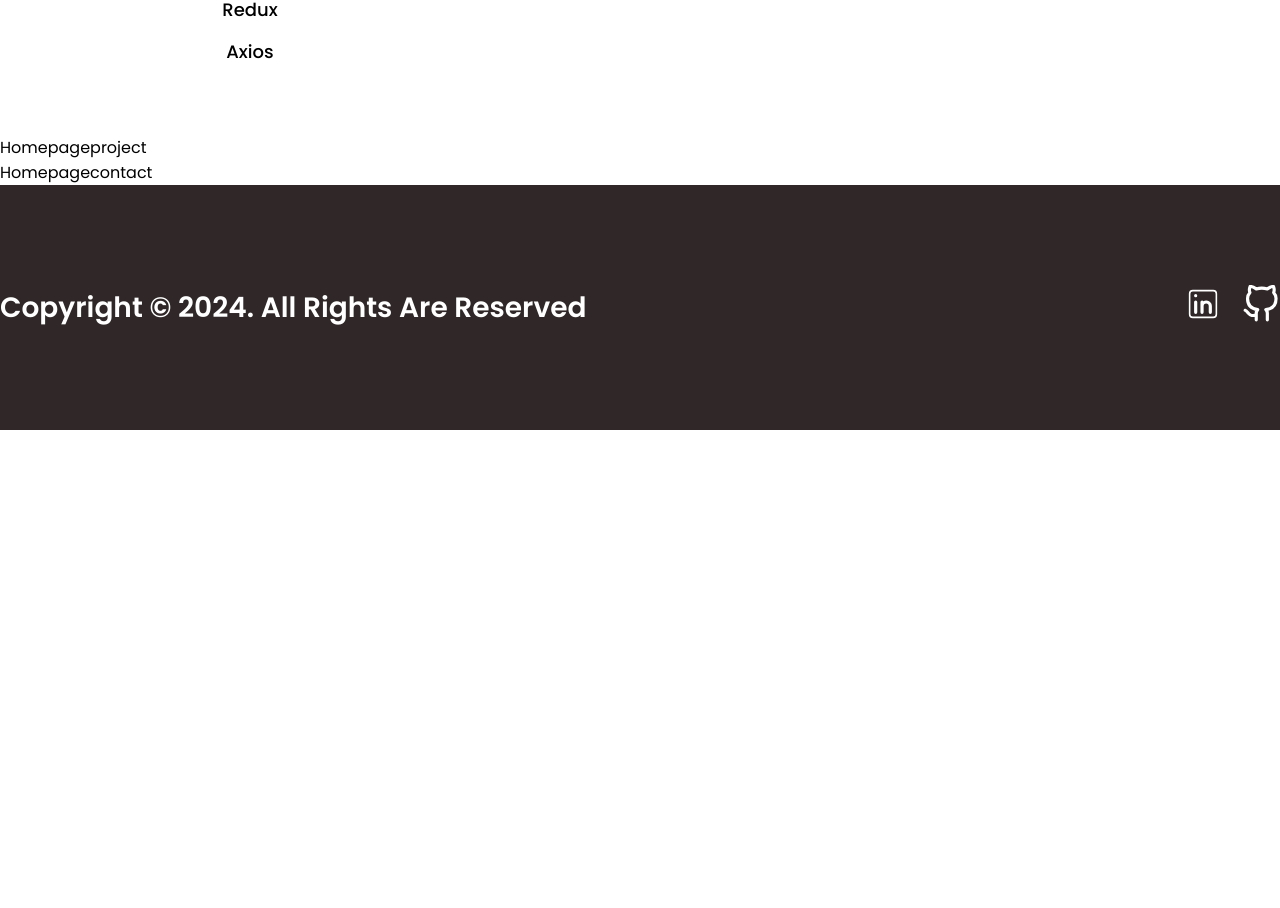
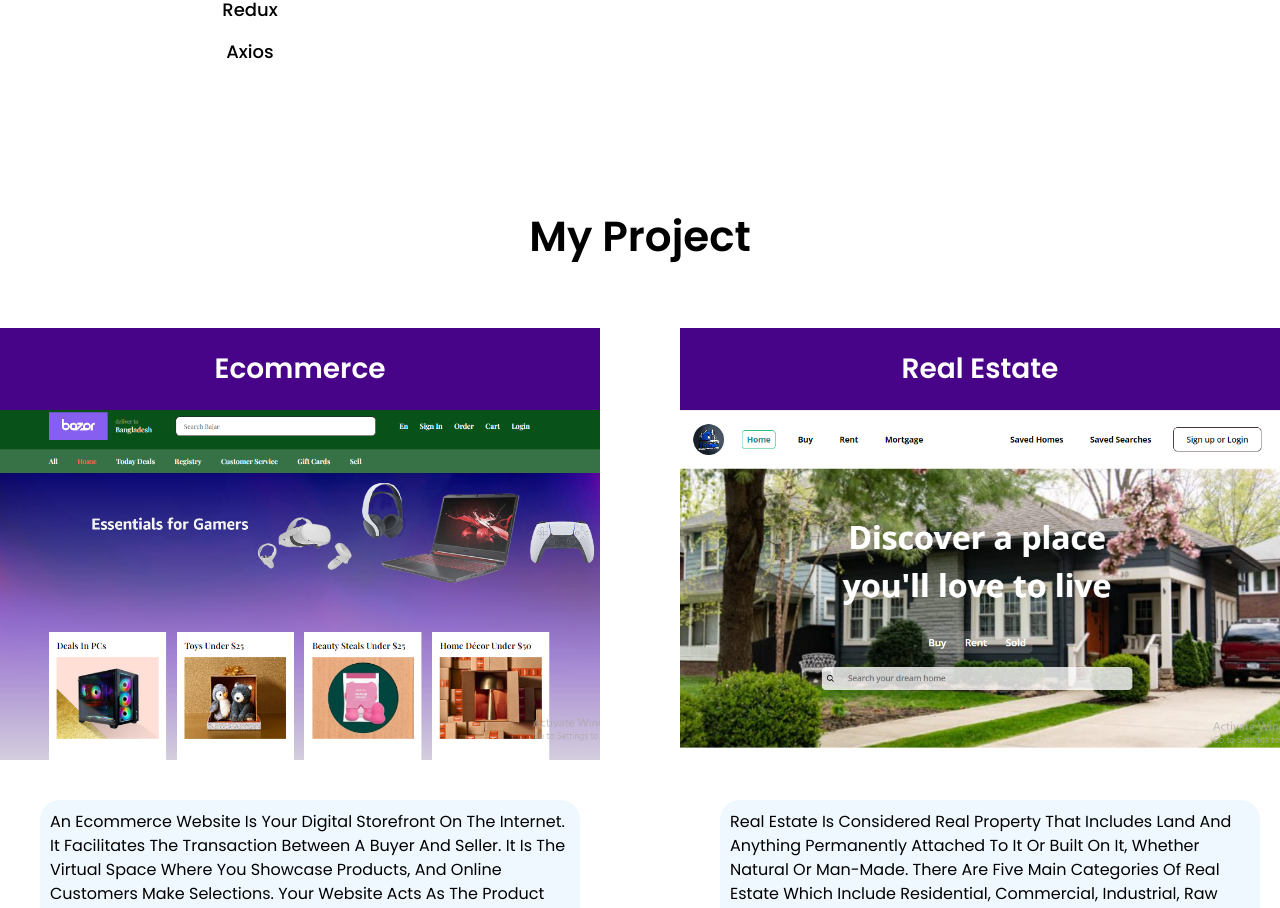
Before and after one commit to yeasin5060/my-frontend-portfolio, a React (Vite) app: page / in a window 1280 px wide. Shown: the part 1893-2801 px from the top of the page. Before the commit the page ends 2323 px from the top, so only its background shows below. Built offline with nearby package versions, Linux system fonts and the light colour scheme.

Commit message:
add homepageproject section

```diff
--- a/src/pages/Homepage/Homepagecontact/Homepagecontact.jsx
+++ b/src/pages/Homepage/Homepagecontact/Homepagecontact.jsx
@@ -1,8 +1,9 @@
 import React from 'react'
+
 
 function Homepagecontact() {
   return (
-    <div>Homepagecontact</div>
+    <></>
   )
 }
 
--- /dev/null
+++ b/src/pages/Homepage/Homepageproject/Homepageproject.css
@@ -0,0 +1,88 @@
+#home_project{
+    padding: 70px 0;
+    background: #fff;
+}
+.home_project_wrapper_heading{
+    font-size: 42px;
+    font-weight: 600;
+    color:#000;
+    text-transform: capitalize;
+    text-align: center;
+    line-height: 150%;
+    margin-bottom: 60px;
+}
+.home_project_wrapper_flex{
+    display: flex;
+    justify-content: space-between;
+    flex-wrap: wrap;
+    gap: 80px;
+}
+.home_project_wrapper_contant_image_box{
+    width: 600px;
+    background: #fff;
+    transition: all linear 0.3s;
+    padding-bottom: 40px;
+}
+.home_project_wrapper_contant_image_box:hover{
+    transform: translateY(-10px);
+    -webkit-box-shadow: 0px 0px 7px 0px rgba(0,0,0,0.75);
+    -moz-box-shadow: 0px 0px 7px 0px rgba(0,0,0,0.75);
+    box-shadow: 0px 0px 7px 0px rgba(0,0,0,0.75);
+}
+.home_project_wrapper_contant_box{
+    width: 100%;
+    text-align: center;
+    padding: 20px 0;
+    background: rgb(72, 4, 136);
+}
+.home_project_wrapper_contant_heading{
+    font-size: 28px;
+    font-weight: 600;
+    color:#fff;
+    text-transform: capitalize;
+    line-height: 150%;
+}
+.home_project_wrapper_image_box{
+    width: 100%;
+    height: 350px;
+    object-fit: cover;
+    margin-bottom: 40px;
+}
+.home_project_wrapper_image_box img{
+    width: 100%;
+    height: 100%;
+    object-fit: cover;
+}
+.home_project_wrapper_pera_box{
+    margin: 30px 20px 20px 40px;
+    padding: 10px;
+    text-align: left;
+    background: aliceblue;
+    border-radius: 20px;
+}
+.home_project_wrapper_contant_pera{
+    font-size: 16px;
+    font-weight: 400;
+    color: #000;
+    line-height: 150%;
+    text-transform: capitalize;
+}
+.home_project_wrapper_button_box{
+    text-align: center;
+    padding: 30px 20px 20px 40px;
+}
+.home_project_wrapper_button_box_btn{
+    text-align: center;
+    font-size: 22px;
+    font-weight: 600;
+    color: #fff;
+    padding: 14px 28px;
+    cursor: pointer;
+    background:rgb(49, 3, 92);
+    border-radius: 10px;
+    text-transform: capitalize;
+    transition: all linear 0.3s;
+}
+.home_project_wrapper_button_box_btn:hover{
+    background: rgb(85, 4, 161);
+}
--- a/src/pages/Homepage/Homepageproject/Homepageproject.jsx
+++ b/src/pages/Homepage/Homepageproject/Homepageproject.jsx
@@ -1,8 +1,84 @@
 import React from 'react'
+import { Link } from 'react-router-dom'
+import ecommerce from '../../../images/ecommerce.png'
+import reatestate from '../../../images/realestate.png'
+import management from '../../../images/management.png'
+import clinic from '../../../images/clinic.png'
+import chat from '../../../images/chat.png'
+import Heading from '../../../utilities/Heading/Heading'
+import './Homepageproject.css'
 
 function Homepageproject() {
+  let arraypro = [
+    {
+        id : 1,
+        projectname : "Ecommerce",
+        img :ecommerce,
+        pera : "An ecommerce website is your digital storefront on the internet. It facilitates the transaction between a buyer and seller. It is the virtual space where you showcase products, and online customers make selections. Your website acts as the product shelves, sales staff, and cash register of your online business channel.",
+        btn : "Live Link",
+        link : "https://lovely-longma-c6c3a3.netlify.app"
+    },
+    {
+        id : 2,
+        projectname : "Real Estate",
+        img : reatestate,
+        pera : "Real estate is considered real property that includes land and anything permanently attached to it or built on it, whether natural or man-made. There are five main categories of real estate which include residential, commercial, industrial, raw land, and special use.",
+        btn : "Live Link",
+        link : "https://luxury-palmier-f94b69.netlify.app"
+    },
+    {
+        id : 3,
+        projectname : "Management",
+        img : management,
+        pera : "Management is how businesses organize and direct workflow, operations, and employees to meet company goals. The primary goal of management is to create an environment that lets employees work efficiently and productively",
+        btn : "Live Link",
+        link : "https://shiny-axolotl-d7ef92.netlify.app"
+    },
+    {
+        id : 4,
+        projectname : "Chat Application",
+        img :chat,
+        pera : "An online chatting application is an application that allows you to have a conversation outside of your browser. It allows you to chat in real time, it can also have a file sharing option, as well as a video chat option.",
+        btn : "Live Link",
+        link : "https://brilliant-meerkat-cb4f6a.netlify.app"
+    },
+    {
+        id : 5,
+        projectname : "Clinic",
+        img :clinic,
+        pera : "Welcome to Clinic , your trusted healthcare provider offering a wide range of medical services to meet your health needs. Our clinic is dedicated to providing high-quality, compassionate care in a comfortable and modern environment.",
+        btn : "Live Link",
+        link : "https://keen-pika-e61b86.netlify.app"
+    },
+  ]
   return (
-    <div>Homepageproject</div>
+    <section id = "home_project">
+      <div className='container'>
+        <div className='home_project_wrapper'>
+          <Heading level="h2" text="My Project" className="home_project_wrapper_heading"/>
+          <div className='home_project_wrapper_flex'>
+            {
+              arraypro.map((item)=>(
+                <div key={item.id} className='home_project_wrapper_contant_image_box'>
+                  <div className='home_project_wrapper_contant_box'>
+                    <Heading level="h3" text={item.projectname} className="home_project_wrapper_contant_heading"/>
+                  </div>
+                  <div className='home_project_wrapper_image_box'>
+                    <img src={item.img} alt="not found" />
+                  </div>
+                  <div className='home_project_wrapper_pera_box'>
+                    <Heading level="p" text={item.pera} className="home_project_wrapper_contant_pera"/>
+                  </div>
+                  <div className='home_project_wrapper_button_box'>
+                    <Link className='home_project_wrapper_button_box_btn' to ={item.link}>{item.btn}</Link>
+                  </div>
+                </div>
+              ))
+            }
+          </div>
+        </div>
+      </div>
+    </section>
   )
 }
 
```
Also changed, not shown: src/pages/Homepage/Homepagecontact/Homepagecontact.css (added).
